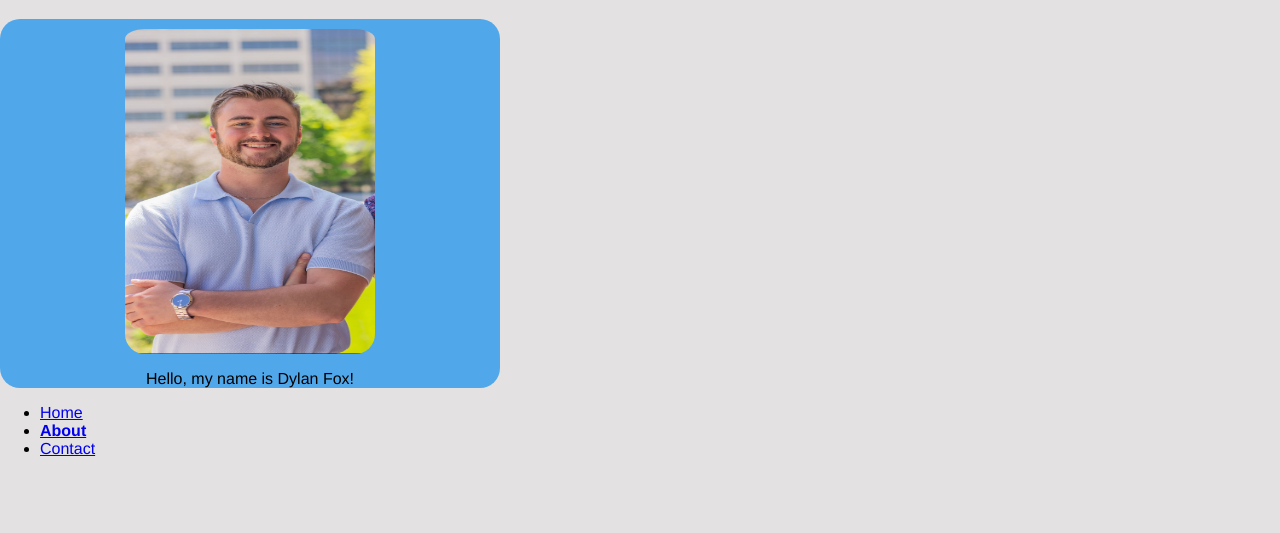
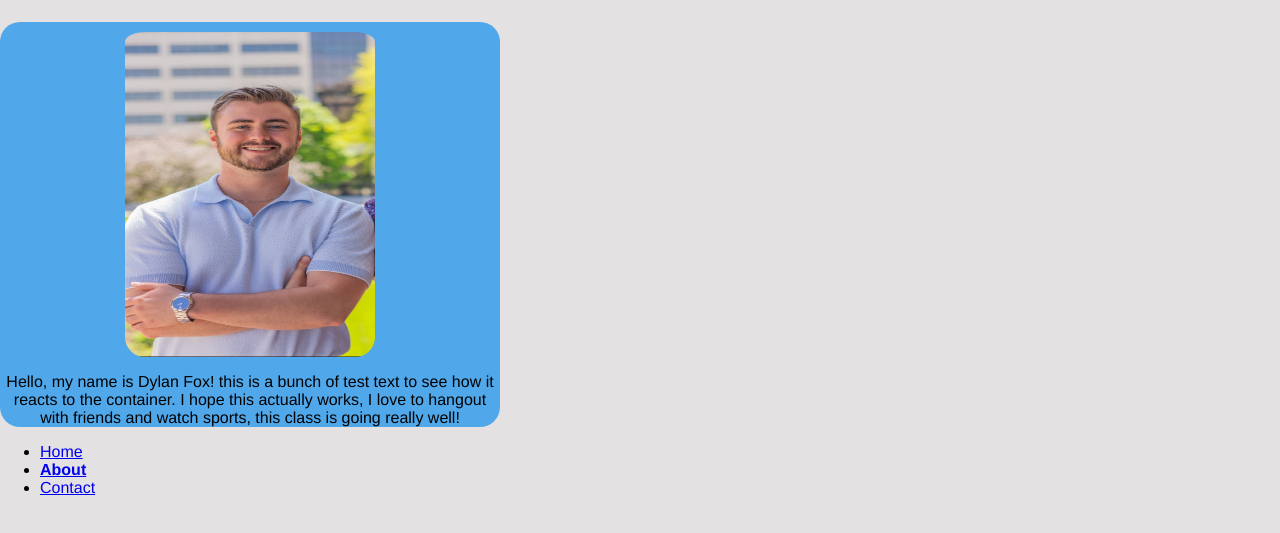
Before and after one commit to dylanfox44/mi349_blog, a plain HTML site: page about.html in a window 1280 px wide. Shown: the part 81-614 px from the top of the page. Drawn offline with Linux system fonts and the light colour scheme.

Commit message:
test container

```diff
--- a/about.html
+++ b/about.html
@@ -25,7 +25,7 @@
     <img src="images/about-picture.jpg" alt="Picture of Author" class="center"
       width="250"
       height="325">
-      <p>Hello, my name is Dylan Fox!</p>
+      <p>Hello, my name is Dylan Fox! this is a bunch of test text to see how it reacts to the container. I hope this actually works, I love to hangout with friends and watch sports, this class is going really well!</p>
     </section>
     </div>
     <nav>
--- a/screen.css
+++ b/screen.css
@@ -24,4 +24,5 @@ body {
     background: #50a8eb;
     border-radius: 20px;
     width: 500px;
+    margin-top: 25px;
 }
```
